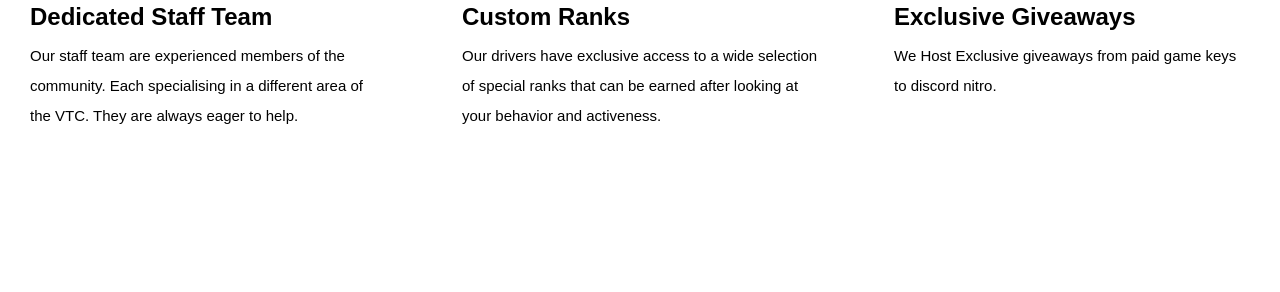
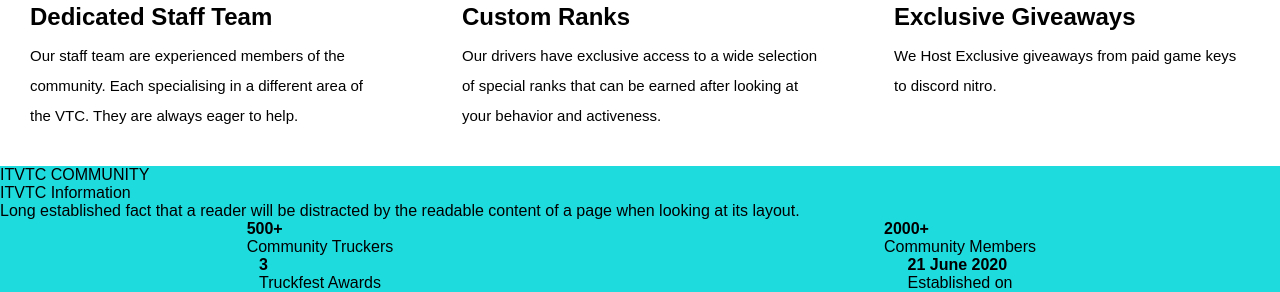
Before and after one commit to saverio-v1/corso, a plain HTML site: page progect/index.html in a window 1280 px wide. Shown: the part 2880-3172 px from the top of the page. Before the commit the page ends 3046 px from the top, so only its background shows below. Drawn offline with Linux system fonts and the light colour scheme.

Commit message:
information container card bug

```diff
--- a/progect/index.html
+++ b/progect/index.html
@@ -144,6 +144,17 @@
       </div>
 
 
+
+    </div>
+    <div class="information-container">
+      <div class="information-container-subtitle">ITVTC COMMUNITY</div>
+      <div class="information-container-title">ITVTC Information</div>
+      <div class="information-container-desc">Long established fact that a reader will be distracted by the readable content of a page when looking at its layout.</div>
+      <div class="information-container-card"><h4>500+</h4><p>Community Truckers</p></div>
+      <div class="information-container-card"><h4>2000+</h4><p>Community Members</p></div>
+      <div class="information-container-card"><h4>3</h4><p>Truckfest Awards</p></div>
+      <div class="information-container-card"><h4>21 June 2020</h4><p>Established on</p></div>
+
     </div>
     </div>
   </body>
--- a/progect/style.css
+++ b/progect/style.css
@@ -126,6 +126,9 @@
     background-color: black;
     cursor: pointer;
 }
+.community-container-image{
+    justify-self: center;
+}
 .community-container-image > img{
     border-radius: 10px;
 }
@@ -169,6 +172,32 @@
     font-size: 15px;
     line-height: 30px;
 }
+.information-container{
+    background-color: #1edbde;
+    display: grid;
+    grid-template-columns: 1fr 1fr;
+
+}
+.information-container-subtitle{
+    grid-column: 1/3;
+
+}
+.information-container-title{
+    grid-column: 1/3;
+
+}
+.information-container-desc{
+    grid-column: 1/3;
+
+}
+.information-container-card{
+    justify-self: center;
+    display: flex;
+    flex-direction: column;
+    align-self: center;
+}
+
+
 @media only screen and (max-width: 768px) {
     .community-container{
         grid-template-columns: repeat(2,1fr)
@@ -188,7 +217,7 @@
         grid-template-columns: 1fr;
     }
     .services-subtitle, .services-title{
-        grid-template-columns: 1/2;
+        grid-column:  1/2;
     }
 
 }
```
